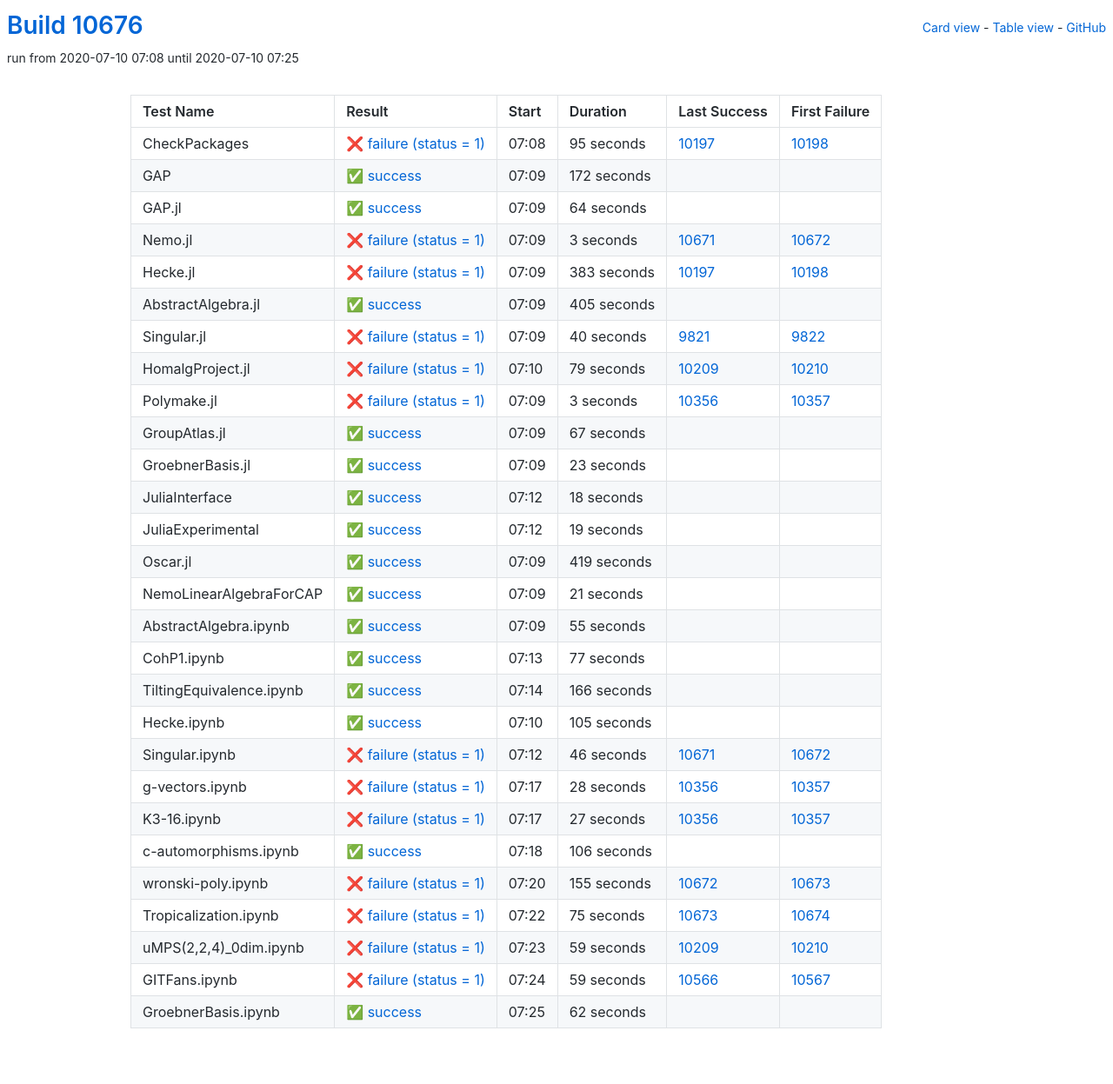
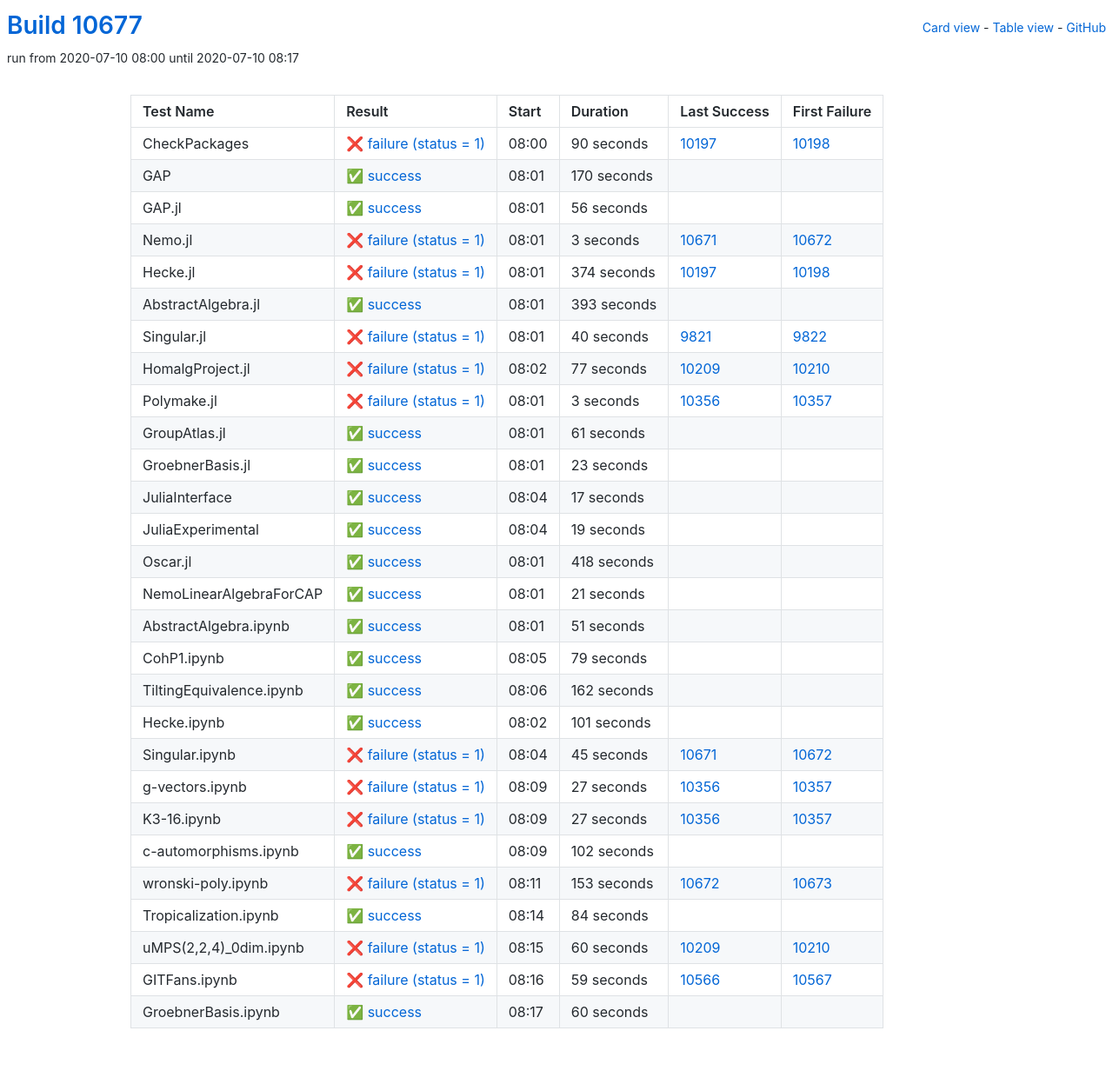
Before and after one commit to oscar-system/oscar-ci-status, a Jekyll site: the page built from table.html, in a window 1280 px wide. Shown: the whole page at 87% size. Built offline with Jekyll 4.4.1, drawn with Linux system fonts in a browser that asks for light colours.

Commit message:
Build #10677

```diff
--- a/_data/ci.yml
+++ b/_data/ci.yml
@@ -1,6 +1,6 @@
 ---
-build: 10676
-build_url: https://oscarci.mathematik.uni-kl.de/job/oscar/10676/
+build: 10677
+build_url: https://oscarci.mathematik.uni-kl.de/job/oscar/10677/
 job: oscar
 organization: oscar-system
 repo: oscar-ci-status
@@ -8,44 +8,44 @@
 tests:
 - name: CheckPackages
   id: checkpackages
-  log: https://oscarci.mathematik.uni-kl.de/job/oscar/10676/artifact/logs/build-10676/CheckPackages.log
-  start: 2020-07-10 07:08
+  log: https://oscarci.mathematik.uni-kl.de/job/oscar/10677/artifact/logs/build-10677/CheckPackages.log
+  start: 2020-07-10 08:00
   success: false
   exitcode: 1
   status: failure
-  duration: 95
+  duration: 90
   last_success: 10197
   last_success_url: https://oscarci.mathematik.uni-kl.de/job/oscar/10197/
   first_failure: 10198
   first_failure_url: https://oscarci.mathematik.uni-kl.de/job/oscar/10198/
 - name: GAP
   id: gap
-  log: https://oscarci.mathematik.uni-kl.de/job/oscar/10676/artifact/logs/build-10676/GAP.log
-  start: 2020-07-10 07:09
+  log: https://oscarci.mathematik.uni-kl.de/job/oscar/10677/artifact/logs/build-10677/GAP.log
+  start: 2020-07-10 08:01
   success: true
   exitcode: 0
   status: success
-  duration: 172
+  duration: 170
   last_success: false
   last_success_url:
   first_failure: false
   first_failure_url:
 - name: GAP.jl
   id: gap-jl
-  log: https://oscarci.mathematik.uni-kl.de/job/oscar/10676/artifact/logs/build-10676/GAP.jl.log
-  start: 2020-07-10 07:09
+  log: https://oscarci.mathematik.uni-kl.de/job/oscar/10677/artifact/logs/build-10677/GAP.jl.log
+  start: 2020-07-10 08:01
   success: true
   exitcode: 0
   status: success
-  duration: 64
+  duration: 56
   last_success: false
   last_success_url:
   first_failure: false
   first_failure_url:
 - name: Nemo.jl
   id: nemo-jl
-  log: https://oscarci.mathematik.uni-kl.de/job/oscar/10676/artifact/logs/build-10676/Nemo.jl.log
-  start: 2020-07-10 07:09
+  log: https://oscarci.mathematik.uni-kl.de/job/oscar/10677/artifact/logs/build-10677/Nemo.jl.log
+  start: 2020-07-10 08:01
   success: false
   exitcode: 1
   status: failure
@@ -56,32 +56,32 @@
   first_failure_url: https://oscarci.mathematik.uni-kl.de/job/oscar/10672/
 - name: Hecke.jl
   id: hecke-jl
-  log: https://oscarci.mathematik.uni-kl.de/job/oscar/10676/artifact/logs/build-10676/Hecke.jl.log
-  start: 2020-07-10 07:09
+  log: https://oscarci.mathematik.uni-kl.de/job/oscar/10677/artifact/logs/build-10677/Hecke.jl.log
+  start: 2020-07-10 08:01
   success: false
   exitcode: 1
   status: failure
-  duration: 383
+  duration: 374
   last_success: 10197
   last_success_url: https://oscarci.mathematik.uni-kl.de/job/oscar/10197/
   first_failure: 10198
   first_failure_url: https://oscarci.mathematik.uni-kl.de/job/oscar/10198/
 - name: AbstractAlgebra.jl
   id: abstractalgebra-jl
-  log: https://oscarci.mathematik.uni-kl.de/job/oscar/10676/artifact/logs/build-10676/AbstractAlgebra.jl.log
-  start: 2020-07-10 07:09
+  log: https://oscarci.mathematik.uni-kl.de/job/oscar/10677/artifact/logs/build-10677/AbstractAlgebra.jl.log
+  start: 2020-07-10 08:01
   success: true
   exitcode: 0
   status: success
-  duration: 405
+  duration: 393
   last_success: false
   last_success_url:
   first_failure: false
   first_failure_url:
 - name: Singular.jl
   id: singular-jl
-  log: https://oscarci.mathematik.uni-kl.de/job/oscar/10676/artifact/logs/build-10676/Singular.jl.log
-  start: 2020-07-10 07:09
+  log: https://oscarci.mathematik.uni-kl.de/job/oscar/10677/artifact/logs/build-10677/Singular.jl.log
+  start: 2020-07-10 08:01
   success: false
   exitcode: 1
   status: failure
@@ -92,20 +92,20 @@
   first_failure_url: https://oscarci.mathematik.uni-kl.de/job/oscar/9822/
 - name: HomalgProject.jl
   id: homalgproject-jl
-  log: https://oscarci.mathematik.uni-kl.de/job/oscar/10676/artifact/logs/build-10676/HomalgProject.jl.log
-  start: 2020-07-10 07:10
+  log: https://oscarci.mathematik.uni-kl.de/job/oscar/10677/artifact/logs/build-10677/HomalgProject.jl.log
+  start: 2020-07-10 08:02
   success: false
   exitcode: 1
   status: failure
-  duration: 79
+  duration: 77
   last_success: 10209
   last_success_url: https://oscarci.mathematik.uni-kl.de/job/oscar/10209/
   first_failure: 10210
   first_failure_url: https://oscarci.mathematik.uni-kl.de/job/oscar/10210/
 - name: Polymake.jl
   id: polymake-jl
-  log: https://oscarci.mathematik.uni-kl.de/job/oscar/10676/artifact/logs/build-10676/Polymake.jl.log
-  start: 2020-07-10 07:09
+  log: https://oscarci.mathematik.uni-kl.de/job/oscar/10677/artifact/logs/build-10677/Polymake.jl.log
+  start: 2020-07-10 08:01
   success: false
   exitcode: 1
   status: failure
@@ -116,20 +116,20 @@
   first_failure_url: https://oscarci.mathematik.uni-kl.de/job/oscar/10357/
 - name: GroupAtlas.jl
   id: groupatlas-jl
-  log: https://oscarci.mathematik.uni-kl.de/job/oscar/10676/artifact/logs/build-10676/GroupAtlas.jl.log
-  start: 2020-07-10 07:09
+  log: https://oscarci.mathematik.uni-kl.de/job/oscar/10677/artifact/logs/build-10677/GroupAtlas.jl.log
+  start: 2020-07-10 08:01
   success: true
   exitcode: 0
   status: success
-  duration: 67
+  duration: 61
   last_success: false
   last_success_url:
   first_failure: false
   first_failure_url:
 - name: GroebnerBasis.jl
   id: groebnerbasis-jl
-  log: https://oscarci.mathematik.uni-kl.de/job/oscar/10676/artifact/logs/build-10676/GroebnerBasis.jl.log
-  start: 2020-07-10 07:09
+  log: https://oscarci.mathematik.uni-kl.de/job/oscar/10677/artifact/logs/build-10677/GroebnerBasis.jl.log
+  start: 2020-07-10 08:01
   success: true
   exitcode: 0
   status: success
@@ -140,20 +140,20 @@
   first_failure_url:
 - name: JuliaInterface
   id: juliainterface
-  log: https://oscarci.mathematik.uni-kl.de/job/oscar/10676/artifact/logs/build-10676/JuliaInterface.log
-  start: 2020-07-10 07:12
+  log: https://oscarci.mathematik.uni-kl.de/job/oscar/10677/artifact/logs/build-10677/JuliaInterface.log
+  start: 2020-07-10 08:04
   success: true
   exitcode: 0
   status: success
-  duration: 18
+  duration: 17
   last_success: false
   last_success_url:
   first_failure: false
   first_failure_url:
 - name: JuliaExperimental
   id: juliaexperimental
-  log: https://oscarci.mathematik.uni-kl.de/job/oscar/10676/artifact/logs/build-10676/JuliaExperimental.log
-  start: 2020-07-10 07:12
+  log: https://oscarci.mathematik.uni-kl.de/job/oscar/10677/artifact/logs/build-10677/JuliaExperimental.log
+  start: 2020-07-10 08:04
   success: true
   exitcode: 0
   status: success
@@ -164,20 +164,20 @@
   first_failure_url:
 - name: Oscar.jl
   id: oscar-jl
-  log: https://oscarci.mathematik.uni-kl.de/job/oscar/10676/artifact/logs/build-10676/Oscar.jl.log
-  start: 2020-07-10 07:09
+  log: https://oscarci.mathematik.uni-kl.de/job/oscar/10677/artifact/logs/build-10677/Oscar.jl.log
+  start: 2020-07-10 08:01
   success: true
   exitcode: 0
   status: success
-  duration: 419
+  duration: 418
   last_success: false
   last_success_url:
   first_failure: false
   first_failure_url:
 - name: NemoLinearAlgebraForCAP
   id: nemolinearalgebraforcap
-  log: https://oscarci.mathematik.uni-kl.de/job/oscar/10676/artifact/logs/build-10676/NemoLinearAlgebraForCAP.log
-  start: 2020-07-10 07:09
+  log: https://oscarci.mathematik.uni-kl.de/job/oscar/10677/artifact/logs/build-10677/NemoLinearAlgebraForCAP.log
+  start: 2020-07-10 08:01
   success: true
   exitcode: 0
   status: success
@@ -188,80 +188,80 @@
   first_failure_url:
 - name: AbstractAlgebra.ipynb
   id: abstractalgebra-ipynb
-  log: https://oscarci.mathematik.uni-kl.de/job/oscar/10676/artifact/logs/build-10676/AbstractAlgebra.ipynb.log
-  start: 2020-07-10 07:09
+  log: https://oscarci.mathematik.uni-kl.de/job/oscar/10677/artifact/logs/build-10677/AbstractAlgebra.ipynb.log
+  start: 2020-07-10 08:01
   success: true
   exitcode: 0
   status: success
-  duration: 55
+  duration: 51
   last_success: false
   last_success_url:
   first_failure: false
   first_failure_url:
 - name: CohP1.ipynb
   id: cohp1-ipynb
-  log: https://oscarci.mathematik.uni-kl.de/job/oscar/10676/artifact/logs/build-10676/CohP1.ipynb.log
-  start: 2020-07-10 07:13
+  log: https://oscarci.mathematik.uni-kl.de/job/oscar/10677/artifact/logs/build-10677/CohP1.ipynb.log
+  start: 2020-07-10 08:05
   success: true
   exitcode: 0
   status: success
-  duration: 77
+  duration: 79
   last_success: false
   last_success_url:
   first_failure: false
   first_failure_url:
 - name: TiltingEquivalence.ipynb
   id: tiltingequivalence-ipynb
-  log: https://oscarci.mathematik.uni-kl.de/job/oscar/10676/artifact/logs/build-10676/TiltingEquivalence.ipynb.log
-  start: 2020-07-10 07:14
+  log: https://oscarci.mathematik.uni-kl.de/job/oscar/10677/artifact/logs/build-10677/TiltingEquivalence.ipynb.log
+  start: 2020-07-10 08:06
   success: true
   exitcode: 0
   status: success
-  duration: 166
+  duration: 162
   last_success: false
   last_success_url:
   first_failure: false
   first_failure_url:
 - name: Hecke.ipynb
   id: hecke-ipynb
-  log: https://oscarci.mathematik.uni-kl.de/job/oscar/10676/artifact/logs/build-10676/Hecke.ipynb.log
-  start: 2020-07-10 07:10
+  log: https://oscarci.mathematik.uni-kl.de/job/oscar/10677/artifact/logs/build-10677/Hecke.ipynb.log
+  start: 2020-07-10 08:02
   success: true
   exitcode: 0
   status: success
-  duration: 105
+  duration: 101
   last_success: false
   last_success_url:
   first_failure: false
   first_failure_url:
 - name: Singular.ipynb
   id: singular-ipynb
-  log: https://oscarci.mathematik.uni-kl.de/job/oscar/10676/artifact/logs/build-10676/Singular.ipynb.log
-  start: 2020-07-10 07:12
+  log: https://oscarci.mathematik.uni-kl.de/job/oscar/10677/artifact/logs/build-10677/Singular.ipynb.log
+  start: 2020-07-10 08:04
   success: false
   exitcode: 1
   status: failure
-  duration: 46
+  duration: 45
   last_success: 10671
   last_success_url: https://oscarci.mathematik.uni-kl.de/job/oscar/10671/
   first_failure: 10672
   first_failure_url: https://oscarci.mathematik.uni-kl.de/job/oscar/10672/
 - name: g-vectors.ipynb
   id: g-vectors-ipynb
-  log: https://oscarci.mathematik.uni-kl.de/job/oscar/10676/artifact/logs/build-10676/g-vectors.ipynb.log
-  start: 2020-07-10 07:17
+  log: https://oscarci.mathematik.uni-kl.de/job/oscar/10677/artifact/logs/build-10677/g-vectors.ipynb.log
+  start: 2020-07-10 08:09
   success: false
   exitcode: 1
   status: failure
-  duration: 28
+  duration: 27
   last_success: 10356
   last_success_url: https://oscarci.mathematik.uni-kl.de/job/oscar/10356/
   first_failure: 10357
   first_failure_url: https://oscarci.mathematik.uni-kl.de/job/oscar/10357/
 - name: K3-16.ipynb
   id: k3-16-ipynb
-  log: https://oscarci.mathematik.uni-kl.de/job/oscar/10676/artifact/logs/build-10676/K3-16.ipynb.log
-  start: 2020-07-10 07:17
+  log: https://oscarci.mathematik.uni-kl.de/job/oscar/10677/artifact/logs/build-10677/K3-16.ipynb.log
+  start: 2020-07-10 08:09
   success: false
   exitcode: 1
   status: failure
@@ -272,56 +272,56 @@
   first_failure_url: https://oscarci.mathematik.uni-kl.de/job/oscar/10357/
 - name: c-automorphisms.ipynb
   id: c-automorphisms-ipynb
-  log: https://oscarci.mathematik.uni-kl.de/job/oscar/10676/artifact/logs/build-10676/c-automorphisms.ipynb.log
-  start: 2020-07-10 07:18
+  log: https://oscarci.mathematik.uni-kl.de/job/oscar/10677/artifact/logs/build-10677/c-automorphisms.ipynb.log
+  start: 2020-07-10 08:09
   success: true
   exitcode: 0
   status: success
-  duration: 106
+  duration: 102
   last_success: false
   last_success_url:
   first_failure: false
   first_failure_url:
 - name: wronski-poly.ipynb
   id: wronski-poly-ipynb
-  log: https://oscarci.mathematik.uni-kl.de/job/oscar/10676/artifact/logs/build-10676/wronski-poly.ipynb.log
-  start: 2020-07-10 07:20
+  log: https://oscarci.mathematik.uni-kl.de/job/oscar/10677/artifact/logs/build-10677/wronski-poly.ipynb.log
+  start: 2020-07-10 08:11
   success: false
   exitcode: 1
   status: failure
-  duration: 155
+  duration: 153
   last_success: 10672
   last_success_url: https://oscarci.mathematik.uni-kl.de/job/oscar/10672/
   first_failure: 10673
   first_failure_url: https://oscarci.mathematik.uni-kl.de/job/oscar/10673/
 - name: Tropicalization.ipynb
   id: tropicalization-ipynb
-  log: https://oscarci.mathematik.uni-kl.de/job/oscar/10676/artifact/logs/build-10676/Tropicalization.ipynb.log
-  start: 2020-07-10 07:22
+  log: https://oscarci.mathematik.uni-kl.de/job/oscar/10677/artifact/logs/build-10677/Tropicalization.ipynb.log
+  start: 2020-07-10 08:14
+  success: true
+  exitcode: 0
+  status: success
+  duration: 84
+  last_success: false
+  last_success_url:
+  first_failure: false
+  first_failure_url:
+- name: uMPS(2,2,4)_0dim.ipynb
+  id: umps-2-2-4-0dim-ipynb
+  log: https://oscarci.mathematik.uni-kl.de/job/oscar/10677/artifact/logs/build-10677/uMPS-2-2-4-_0dim.ipynb.log
+  start: 2020-07-10 08:15
   success: false
   exitcode: 1
   status: failure
-  duration: 75
-  last_success: 10673
-  last_success_url: https://oscarci.mathematik.uni-kl.de/job/oscar/10673/
-  first_failure: 10674
-  first_failure_url: https://oscarci.mathematik.uni-kl.de/job/oscar/10674/
-- name: uMPS(2,2,4)_0dim.ipynb
-  id: umps-2-2-4-0dim-ipynb
-  log: https://oscarci.mathematik.uni-kl.de/job/oscar/10676/artifact/logs/build-10676/uMPS-2-2-4-_0dim.ipynb.log
-  start: 2020-07-10 07:23
-  success: false
-  exitcode: 1
-  status: failure
-  duration: 59
+  duration: 60
   last_success: 10209
   last_success_url: https://oscarci.mathematik.uni-kl.de/job/oscar/10209/
   first_failure: 10210
   first_failure_url: https://oscarci.mathematik.uni-kl.de/job/oscar/10210/
 - name: GITFans.ipynb
   id: gitfans-ipynb
-  log: https://oscarci.mathematik.uni-kl.de/job/oscar/10676/artifact/logs/build-10676/GITFans.ipynb.log
-  start: 2020-07-10 07:24
+  log: https://oscarci.mathematik.uni-kl.de/job/oscar/10677/artifact/logs/build-10677/GITFans.ipynb.log
+  start: 2020-07-10 08:16
   success: false
   exitcode: 1
   status: failure
@@ -332,12 +332,12 @@
   first_failure_url: https://oscarci.mathematik.uni-kl.de/job/oscar/10567/
 - name: GroebnerBasis.ipynb
   id: groebnerbasis-ipynb
-  log: https://oscarci.mathematik.uni-kl.de/job/oscar/10676/artifact/logs/build-10676/GroebnerBasis.ipynb.log
-  start: 2020-07-10 07:25
+  log: https://oscarci.mathematik.uni-kl.de/job/oscar/10677/artifact/logs/build-10677/GroebnerBasis.ipynb.log
+  start: 2020-07-10 08:17
   success: true
   exitcode: 0
   status: success
-  duration: 62
+  duration: 60
   last_success: false
   last_success_url:
   first_failure: false
```
Also changed, not shown: README.md.
